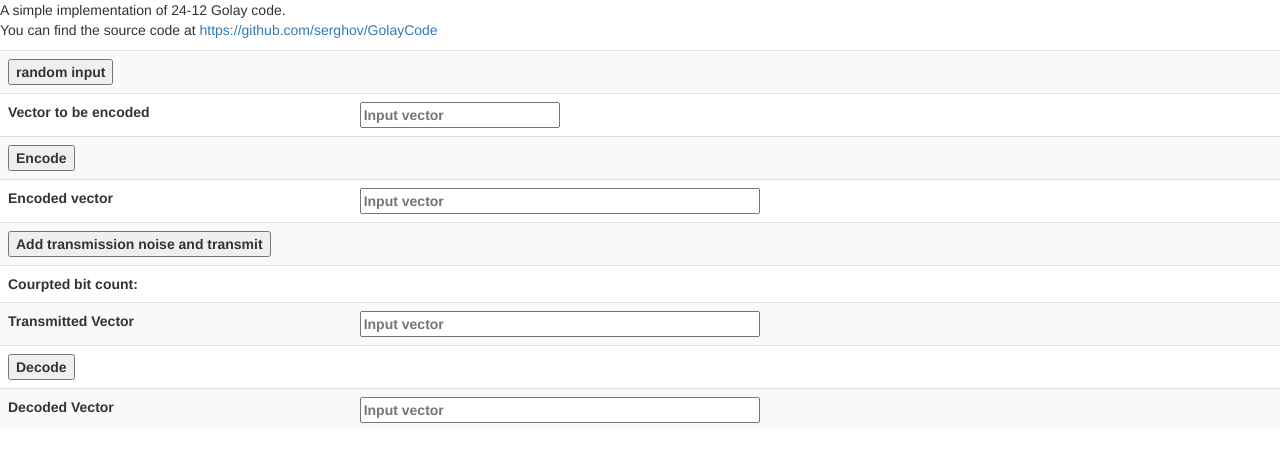
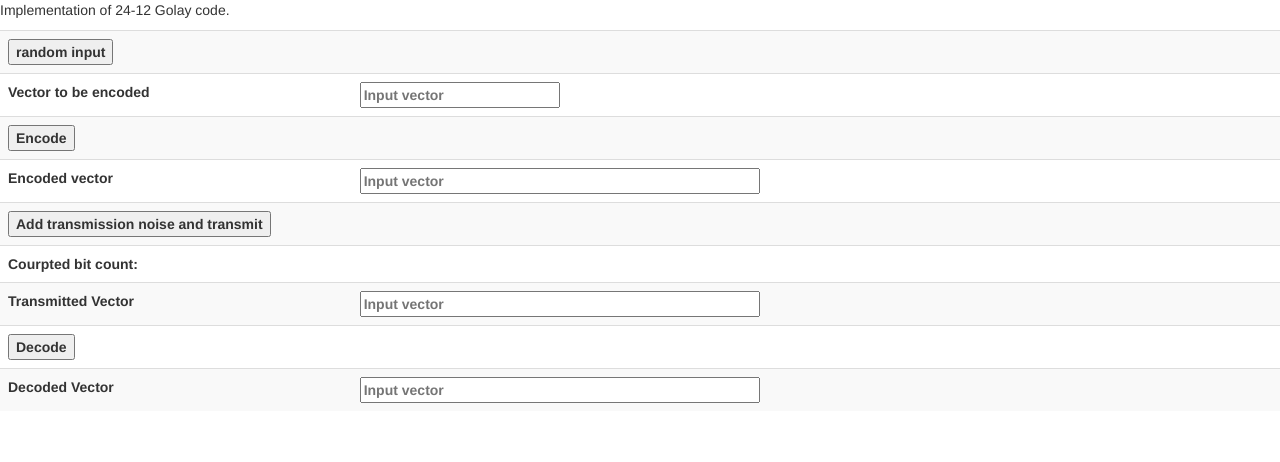
Before and after one commit to Argishtyfirst/golay, a plain HTML site: page index.html in a window 1280 px wide. Drawn offline with nearby package versions, Linux system fonts and the light colour scheme.

Commit message:
first commit

```diff
--- a/index.html
+++ b/index.html
@@ -25,9 +25,8 @@
 <body>
 
 <p>
-    A simple implementation of 24-12 Golay code.
+    Implementation of 24-12 Golay code.
     <br>
-    You can find the source code at <a href="https://github.com/serghov/GolayCode">https://github.com/serghov/GolayCode</a>
 </p>
 
 <table class="table table-striped">
```
